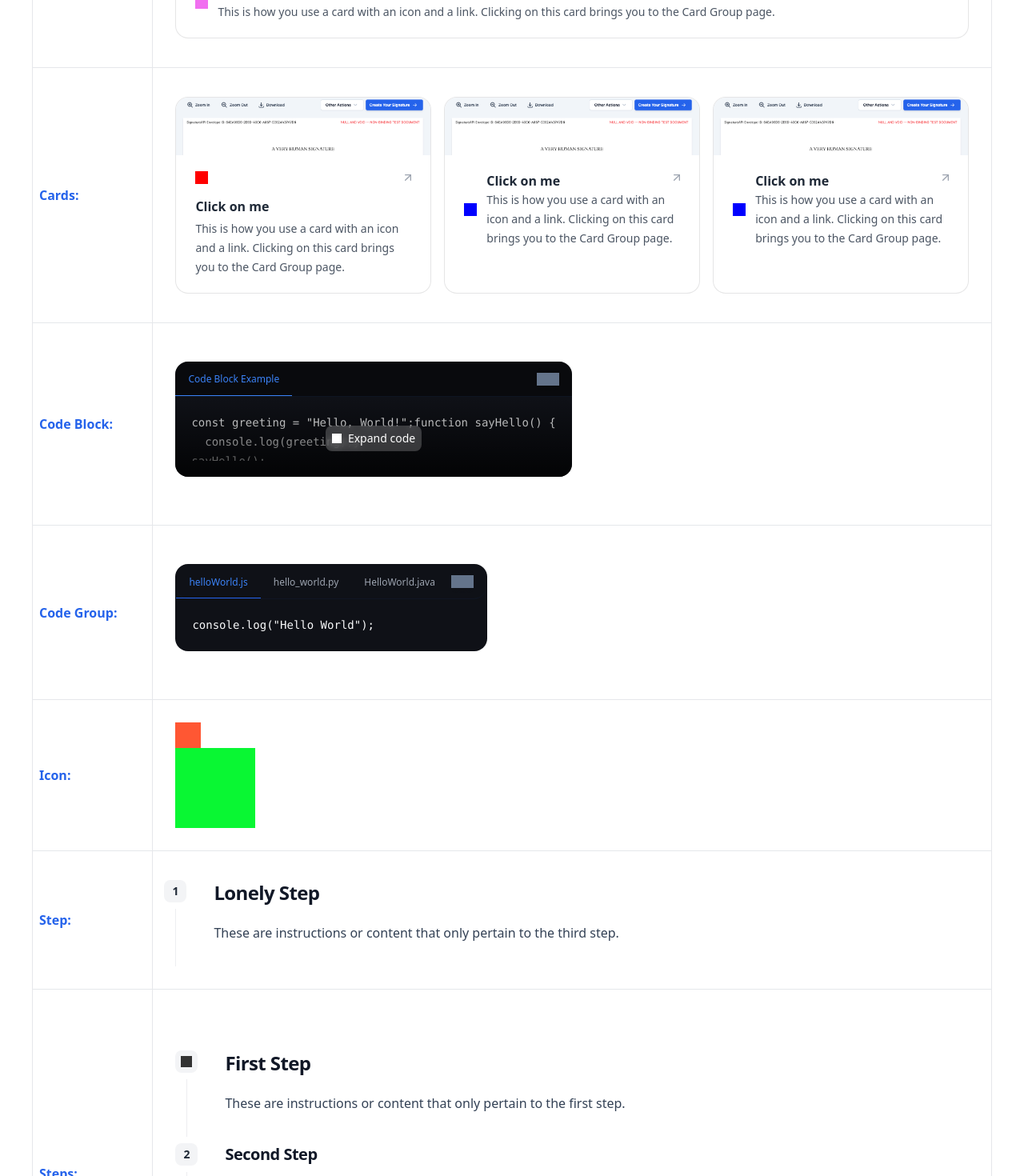
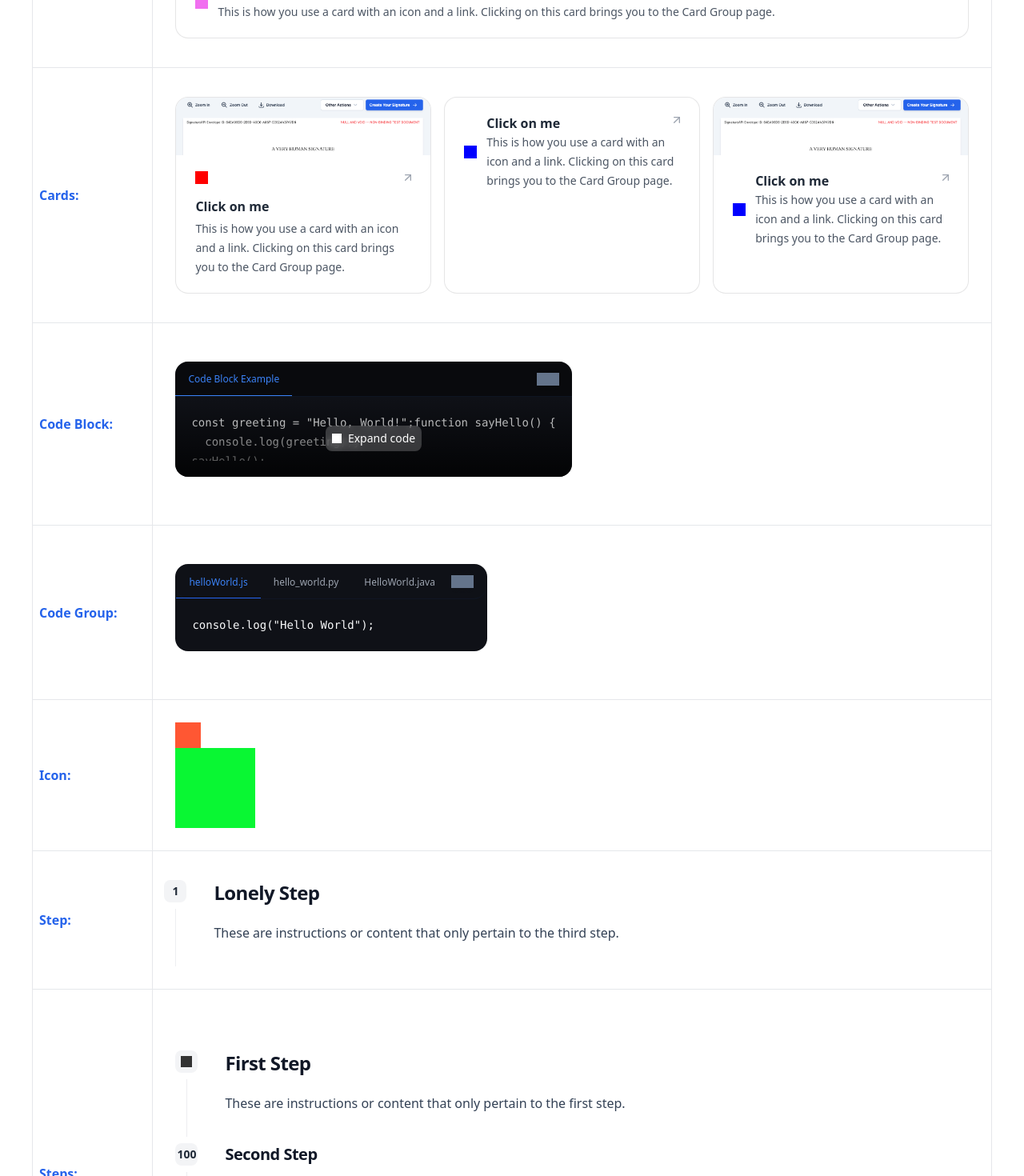
Before and after one commit to santiagoolivos/mintlify-components, a React (Vite) app: page / in a window 1280 px wide. Shown: the part 1340-2810 px from the top of the page at 80% size. Built offline with nearby package versions, Linux system fonts and the light colour scheme; grey boxes are pictures that could not be loaded; a small style sheet from the web is missing; what tailwind-children would draw is missing.

Commit message:
fea: all ready

```diff
--- a/src/App.tsx
+++ b/src/App.tsx
@@ -132,7 +132,6 @@ function App() {
 								title="Click on me"
 								icon={"link"}
 								href="/test-watermark.png"
-								img={"/test-watermark.png"}
 								color="blue"
 								horizontal={true}
 							>
@@ -195,13 +194,13 @@ sayHello();`}
 								icon="circle"
 								titleSize="h2"
 								stepNumber={1}
-								iconType="regular"
+								iconType="solid"
 							>
 								These are instructions or content that only pertain to the first
 								step.
 							</Step>
 
-							<Step title="Second Step" titleSize="h3">
+							<Step title="Second Step" titleSize="h3" stepNumber={100}>
 								These are instructions or content that only pertain to the
 								second step.
 							</Step>
```
